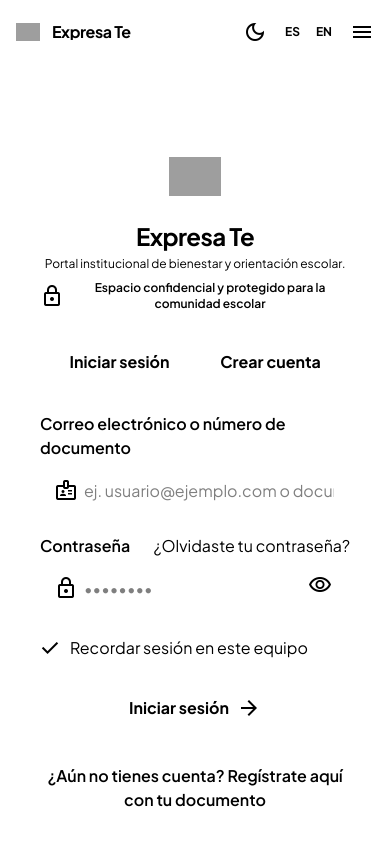
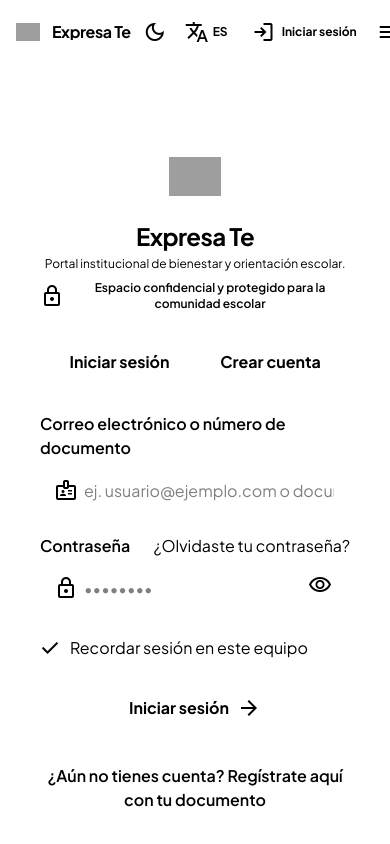
Before and after one commit to jarmerysvillamizar364-source/Expresa-Te, a React (Vite) app: page / in a window 390 px wide. Shown: the top 844 px of the page. Built offline with nearby package versions, Linux system fonts and the light colour scheme; grey boxes are pictures that could not be loaded.

Commit message:
feat: implement language toggle functionality
Replace the language selection tabs with a single toggle button for better UI consistency. Added a handleToggleLanguage function and updated the navigation menu to include short labels for improved mobile responsiveness.

```diff
--- a/src/App.tsx
+++ b/src/App.tsx
@@ -129,6 +129,16 @@ export default function App() {
     window.scrollTo({ top: 0, behavior: 'smooth' });
   };
 
+  const handleToggleLanguage = () => {
+    const nextLang: Language = lang === 'es' ? 'en' : 'es';
+    setLang(nextLang);
+    showToast(
+      nextLang === 'es'
+        ? 'Idioma cambiado a Español'
+        : 'Language switched to English'
+    );
+  };
+
   const handleNavigate = (screen: string) => {
     // If not logged in, enforce that no platform content can be accessed
     if (!isLoggedIn && screen !== 'login' && screen !== 'comprobante-eliminar') {
@@ -216,31 +226,67 @@ export default function App() {
         {
           id: 'panel-orientador',
           label: lang === 'es' ? 'Gestión de Casos' : 'Case Management',
+          shortLabel: lang === 'es' ? 'Casos' : 'Cases',
           icon: 'dashboard_customize',
         },
-        { id: 'recursos', label: lang === 'es' ? 'Audiovisuales' : 'Media Hub', icon: 'smart_display' },
-        { id: 'autocuidado', label: lang === 'es' ? 'Pausa Profesional' : 'Staff Self-Care', icon: 'spa' },
+        {
+          id: 'recursos',
+          label: lang === 'es' ? 'Audiovisuales' : 'Media Hub',
+          shortLabel: lang === 'es' ? 'Recursos' : 'Media',
+          icon: 'smart_display',
+        },
+        {
+          id: 'autocuidado',
+          label: lang === 'es' ? 'Pausa Profesional' : 'Staff Self-Care',
+          shortLabel: lang === 'es' ? 'Pausa' : 'Care',
+          icon: 'spa',
+        },
       ]
     : [
-        { id: 'inicio', label: tNav.inicio, icon: 'home' },
-        { id: 'panel-estudiante', label: lang === 'es' ? 'Mi Espacio' : 'My Space', icon: 'dashboard' },
-        { id: 'recursos', label: lang === 'es' ? 'Audiovisuales' : 'Media Hub', icon: 'smart_display' },
-        { id: 'autocuidado', label: tNav.autocuidado, icon: 'spa' },
-        { id: 'orientacion', label: tNav.orientacion, icon: 'support_agent' },
+        {
+          id: 'inicio',
+          label: tNav.inicio,
+          shortLabel: tNav.inicio,
+          icon: 'home',
+        },
+        {
+          id: 'panel-estudiante',
+          label: lang === 'es' ? 'Mi Espacio' : 'My Space',
+          shortLabel: lang === 'es' ? 'Espacio' : 'Space',
+          icon: 'dashboard',
+        },
+        {
+          id: 'recursos',
+          label: lang === 'es' ? 'Audiovisuales' : 'Media Hub',
+          shortLabel: lang === 'es' ? 'Recursos' : 'Media',
+          icon: 'smart_display',
+        },
+        {
+          id: 'autocuidado',
+          label: tNav.autocuidado,
+          shortLabel: lang === 'es' ? 'Cuidado' : 'Care',
+          icon: 'spa',
+        },
+        {
+          id: 'orientacion',
+          label: tNav.orientacion,
+          shortLabel: lang === 'es' ? 'Orientación' : 'Support',
+          icon: 'support_agent',
+        },
       ];
 
   return (
     <div className="bg-surface text-on-surface font-body-md min-h-screen flex flex-col antialiased selection:bg-primary-fixed selection:text-on-primary-fixed">
       {/* Top Web Navigation Header */}
       <header className="fixed top-0 left-0 right-0 z-50 bg-surface/90 backdrop-blur-xl shadow-[0_4px_24px_-4px_rgba(20,184,166,0.08)] border-b border-outline-variant/20 transition-colors">
-        <div className="max-w-7xl mx-auto h-16 sm:h-20 px-3 sm:px-6 lg:px-8 flex items-center justify-between gap-2 sm:gap-4">
+        <div className="max-w-7xl mx-auto h-16 sm:h-18 px-3 sm:px-4 lg:px-6 flex items-center justify-between gap-2 lg:gap-3">
           {/* Brand Zone: Official Emblem + Logo + Institutional Badge */}
           <button
             type="button"
             onClick={() => handleNavigate(isLoggedIn ? 'inicio' : 'login')}
-            className="flex items-center gap-2 sm:gap-3 text-left cursor-pointer shrink-0 group focus-visible:outline-none focus-visible:ring-2 focus-visible:ring-primary rounded-xl min-w-0"
+            className="flex items-center gap-2 sm:gap-2.5 text-left cursor-pointer shrink-0 group focus-visible:outline-none focus-visible:ring-2 focus-visible:ring-primary rounded-xl min-w-0"
           >
-            <div className="w-8 h-8 sm:w-11 sm:h-11 rounded-xl sm:rounded-2xl bg-white shadow-xs p-1 flex items-center justify-center border border-outline-variant/30 group-hover:scale-105 transition-transform shrink-0">
+            <div className="w-8 h-8 sm:w-10 sm:h-10 rounded-xl bg-white shadow-xs p-1 flex items-center justify-center border border-outline-variant/30 group-hover:scale-105 transition-transform shrink-0">
               <img
                 alt="Expresa Te Logo"
                 className="w-full h-full object-contain"
@@ -248,27 +294,27 @@ export default function App() {
               />
             </div>
             <div className="flex flex-col min-w-0">
-              <div className="flex items-center gap-1.5 sm:gap-2">
-                <span className="text-base sm:text-xl font-bold text-primary tracking-tight leading-none truncate">
+              <div className="flex items-center gap-1.5">
+                <span className="text-base sm:text-lg lg:text-xl font-bold text-primary tracking-tight leading-none truncate">
                   Expresa Te
                 </span>
-                <span className="hidden lg:inline-flex items-center gap-1 text-tertiary font-label-sm font-semibold">
-                  <span className="material-symbols-outlined text-[15px]">
+                <span className="hidden 2xl:inline-flex items-center gap-1 text-tertiary font-label-sm font-semibold">
+                  <span className="material-symbols-outlined text-[14px]">
                     shield_lock
                   </span>
                   <span>100% Seguro</span>
                 </span>
               </div>
-              <span className="font-label-sm text-on-surface-variant hidden md:inline mt-0.5 truncate">
+              <span className="font-label-sm text-on-surface-variant hidden 2xl:inline mt-0.5 truncate max-w-[200px]">
                 {tHeader.subtitle}
               </span>
             </div>
           </button>
 
-          {/* Center Navigation Zone */}
+          {/* Center Navigation Zone: Shown on lg+ with adaptive labels so all options stay visible */}
           {isLoggedIn ? (
             /* Desktop Web Navigation Links (Rendered ONLY after user logs in) */
-            <nav className="hidden md:flex items-center gap-1.5" aria-label="Navegación principal">
+            <nav className="hidden lg:flex items-center gap-1 xl:gap-1.5 min-w-0" aria-label="Navegación principal">
               {navItems.map((item) => {
                 const active = isNavActive(item.id);
                 return (
@@ -276,33 +322,34 @@ export default function App() {
                     key={item.id}
                     type="button"
                     onClick={() => handleNavigate(item.id)}
-                    className={`flex items-center gap-2 h-10 px-4 rounded-xl font-label-md transition-all cursor-pointer whitespace-nowrap active:scale-[0.98] ${
+                    className={`flex items-center gap-1 xl:gap-1.5 h-8.5 xl:h-9.5 px-2 xl:px-3 rounded-xl text-xs xl:text-sm font-semibold transition-all cursor-pointer whitespace-nowrap active:scale-[0.98] shrink-0 ${
                       active
                         ? 'bg-primary-fixed/40 text-primary shadow-2xs font-bold'
-                        : 'text-on-surface-variant hover:text-on-surface hover:bg-surface-container-low font-semibold'
+                        : 'text-on-surface-variant hover:text-on-surface hover:bg-surface-container-low'
                     }`}
                   >
-                    <span className="material-symbols-outlined text-[19px]">
+                    <span className="material-symbols-outlined text-[17px] xl:text-[18px]">
                       {item.icon}
                     </span>
-                    <span>{item.label}</span>
+                    <span className="hidden xl:inline">{item.label}</span>
+                    <span className="xl:hidden text-xs">{item.shortLabel || item.label}</span>
                   </button>
                 );
               })}
             </nav>
           ) : (
             /* Badge shown before user logs in (no internal platform content is exposed) */
-            <div className="hidden md:flex items-center gap-2 px-4 py-2 rounded-xl bg-surface-container-low text-primary font-label-md font-semibold border border-outline-variant/30 shadow-2xs">
-              <span className="material-symbols-outlined text-[18px] text-tertiary">
+            <div className="hidden lg:flex items-center gap-2 px-3 py-1.5 rounded-xl bg-surface-container-low text-primary text-xs font-semibold border border-outline-variant/30 shadow-2xs">
+              <span className="material-symbols-outlined text-[16px] text-tertiary">
                 shield_lock
               </span>
               <span>{lang === 'es' ? 'Portal de Acceso Institucional' : 'Institutional Access Portal'}</span>
             </div>
           )}
 
-          {/* Controls Zone: Crisis Hotline (>=sm) + PWA (>=sm) + Theme + Lang + Account + Hamburger */}
-          <div className="flex items-center gap-1 sm:gap-2 shrink-0">
-            {/* Quick Emergency / Crisis Button (Publicly accessible support, hidden on mobile for width) */}
+          {/* Controls Zone: Crisis Hotline + PWA (2xl) + Theme + Single Lang Toggle + Account/Dropdown + Hamburger */}
+          <div className="flex items-center gap-1.5 sm:gap-2 shrink-0">
+            {/* Quick Emergency / Crisis Button (Publicly accessible support) */}
             <button
               type="button"
               onClick={() => {
@@ -313,16 +360,17 @@ export default function App() {
                 );
               }}
               title={lang === 'es' ? 'Línea de Crisis y Ayuda Inmediata' : 'Crisis & Immediate Help Line'}
-              className="hidden sm:inline-flex items-center gap-1.5 h-9 sm:h-10 px-3 sm:px-4 rounded-xl bg-error-container/40 text-error hover:bg-error-container/70 border border-error/30 font-label-sm font-bold transition-all active:scale-[0.98] cursor-pointer whitespace-nowrap"
+              className="hidden sm:inline-flex items-center gap-1 h-8 sm:h-9 md:h-10 px-2 sm:px-2.5 xl:px-3 rounded-xl bg-error-container/40 text-error hover:bg-error-container/70 border border-error/30 text-xs font-bold transition-all active:scale-[0.98] cursor-pointer whitespace-nowrap shrink-0"
             >
-              <span className="material-symbols-outlined text-[17px] text-error">
+              <span className="material-symbols-outlined text-[16px] sm:text-[17px] text-error">
                 emergency
               </span>
-              <span>{lang === 'es' ? 'Línea 106' : 'Help 106'}</span>
+              <span className="hidden xl:inline">{lang === 'es' ? 'Línea 106' : 'Help 106'}</span>
+              <span className="xl:hidden">106</span>
             </button>
 
-            {/* In-App PWA Install Trigger (Header variant hidden on mobile, shown in drawer and banner) */}
-            <div className="hidden sm:inline-flex">
+            {/* In-App PWA Install Trigger (Header variant shown on 2xl+ screens) */}
+            <div className="hidden 2xl:inline-flex">
               <PWAInstallButton lang={lang} variant="header" />
             </div>
 
@@ -332,45 +380,30 @@ export default function App() {
               onClick={() => setDarkMode(!darkMode)}
               title={tHeader.themeTooltip}
               aria-label={tHeader.themeTooltip}
-              className="w-8 h-8 sm:w-auto sm:h-10 sm:px-3 rounded-xl bg-surface-container-low hover:bg-surface-container text-on-surface font-label-md font-semibold transition-all active:scale-[0.98] cursor-pointer border border-outline-variant/30 flex items-center justify-center shrink-0"
+              className="w-8 h-8 sm:w-9 sm:h-9 md:w-10 md:h-10 rounded-xl bg-surface-container-low hover:bg-surface-container text-on-surface font-semibold transition-all active:scale-[0.98] cursor-pointer border border-outline-variant/30 flex items-center justify-center shrink-0"
             >
               <span className="material-symbols-outlined text-[18px] text-primary">
                 {darkMode ? 'light_mode' : 'dark_mode'}
               </span>
-              <span className="hidden xl:inline ml-1.5 text-xs">{darkMode ? tHeader.lightMode : tHeader.darkMode}</span>
             </button>
 
-            {/* Language Selector: ES / EN */}
-            <div
-              role="group"
-              aria-label="Selector de idioma"
-              className="flex items-center bg-surface-container-low p-0.5 rounded-xl border border-outline-variant/30 h-8 sm:h-10 shrink-0"
+            {/* Single Language Toggle Button: One click swaps ES <-> EN (Works before and after login) */}
+            <button
+              type="button"
+              onClick={handleToggleLanguage}
+              title={lang === 'es' ? 'Cambiar a inglés (Switch to English)' : 'Cambiar a español (Switch to Spanish)'}
+              aria-label={lang === 'es' ? 'Cambiar idioma a inglés' : 'Switch language to Spanish'}
+              className="h-8 sm:h-9 md:h-10 px-2 sm:px-2.5 rounded-xl bg-surface-container-low hover:bg-surface-container text-on-surface transition-all active:scale-95 cursor-pointer border border-outline-variant/30 flex items-center gap-1 shrink-0 font-bold shadow-2xs group"
             >
-              <button
-                type="button"
-                onClick={() => setLang('es')}
-                className={`h-7 sm:h-8 px-2 sm:px-3 rounded-lg text-xs font-bold transition-all cursor-pointer whitespace-nowrap ${
-                  lang === 'es'
-                    ? 'bg-primary text-on-primary shadow-xs'
-                    : 'text-on-surface-variant hover:text-on-surface'
-                }`}
-              >
-                ES
-              </button>
-              <button
-                type="button"
-                onClick={() => setLang('en')}
-                className={`h-7 sm:h-8 px-2 sm:px-3 rounded-lg text-xs font-bold transition-all cursor-pointer whitespace-nowrap ${
-                  lang === 'en'
-                    ? 'bg-primary text-on-primary shadow-xs'
-                    : 'text-on-surface-variant hover:text-on-surface'
-                }`}
-              >
-                EN
-              </button>
-            </div>
+              <span className="material-symbols-outlined text-[17px] text-primary group-hover:rotate-12 transition-transform">
+                translate
+              </span>
+              <span className="text-xs uppercase font-extrabold text-primary">
+                {lang.toUpperCase()}
+              </span>
+            </button>
 
-            {/* User Profile Dropdown Menu (Standard platform options dropdown) */}
+            {/* User Profile Dropdown Menu (When logged in) / Login Button (When NOT logged in) */}
             {isLoggedIn ? (
               <UserProfileDropdown
                 lang={lang}
@@ -390,12 +423,16 @@ export default function App() {
                 activeScreen={activeScreen}
               />
             ) : (
-              <div className="hidden sm:inline-flex items-center gap-1.5 h-10 px-3 bg-surface-container-low text-secondary rounded-xl font-label-sm font-bold border border-outline-variant/30 whitespace-nowrap">
-                <span className="material-symbols-outlined text-[17px]">
+              <button
+                type="button"
+                onClick={() => handleNavigate('login')}
+                className="h-8 sm:h-9 md:h-10 px-2.5 sm:px-3.5 bg-primary text-on-primary rounded-xl text-xs font-bold hover:brightness-105 active:scale-[0.98] transition-all cursor-pointer flex items-center gap-1.5 shrink-0 shadow-xs"
+              >
+                <span className="material-symbols-outlined text-[16px]">
                   login
                 </span>
                 <span>{translations[lang].welcome.loginBtn}</span>
-              </div>
+              </button>
             )}
 
             {/* Hamburger button for mobile / tablet drawer */}
@@ -403,7 +440,7 @@ export default function App() {
               type="button"
               onClick={() => setMenuOpen(!menuOpen)}
               aria-label="Abrir menú de navegación"
-              className="md:hidden w-8 h-8 sm:w-10 sm:h-10 flex items-center justify-center rounded-xl bg-surface-container-low hover:bg-surface-container text-on-surface border border-outline-variant/30 transition-colors active:scale-95 cursor-pointer shrink-0"
+              className="lg:hidden w-8 h-8 sm:w-9 sm:h-9 md:w-10 md:h-10 flex items-center justify-center rounded-xl bg-surface-container-low hover:bg-surface-container text-on-surface border border-outline-variant/30 transition-colors active:scale-95 cursor-pointer shrink-0"
             >
               <span className="material-symbols-outlined text-[20px]">
                 {menuOpen ? 'close' : 'menu'}
@@ -590,8 +627,15 @@ export default function App() {
                 </button>
               </div>
               <div className="flex items-center justify-between text-on-surface-variant font-label-sm">
-                <span>Idioma:</span>
-                <span className="font-bold text-primary">{lang.toUpperCase()}</span>
+                <span>{lang === 'es' ? 'Idioma:' : 'Language:'}</span>
+                <button
+                  type="button"
+                  onClick={handleToggleLanguage}
+                  className="flex items-center gap-1.5 px-3 py-1.5 rounded-xl bg-surface-container hover:bg-surface-container-high text-primary font-bold cursor-pointer border border-outline-variant/30 text-xs transition-colors shadow-2xs active:scale-95"
+                >
+                  <span className="material-symbols-outlined text-[16px]">translate</span>
+                  <span>{lang === 'es' ? 'ES (Cambiar a EN)' : 'EN (Switch to ES)'}</span>
+                </button>
               </div>
             </div>
           </div>
@@ -778,6 +822,7 @@ export default function App() {
                 lang={lang}
                 darkMode={darkMode}
                 onToggleDarkMode={() => setDarkMode(!darkMode)}
+                onToggleLanguage={handleToggleLanguage}
                 isLoggedIn={isLoggedIn}
                 userName={userName}
                 userEmail={userEmail}
```
Also changed, not shown: src/components/UserProfileDropdown.tsx (+20 -21 lines).
